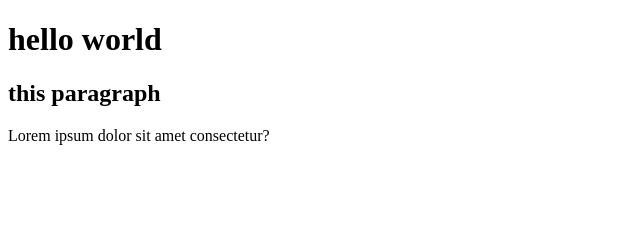
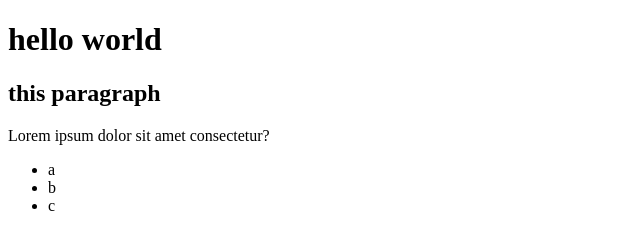
Before and after one commit to povchief/remote-branch, a plain HTML site: page index.html in a window 1280 px wide. Shown: the full height of the page, 0-640 px from the left. Drawn offline with Linux system fonts and the light colour scheme.

Commit message:
add feature list

```diff
--- a/index.html
+++ b/index.html
@@ -9,5 +9,10 @@
     <h1>hello world</h1>
     <h2>this paragraph</h2>
     <p>Lorem ipsum dolor sit amet consectetur?</p>
+    <ul>
+        <li>a</li>
+        <li>b</li>
+        <li>c</li>
+    </ul>
 </body>
 </html>
```
